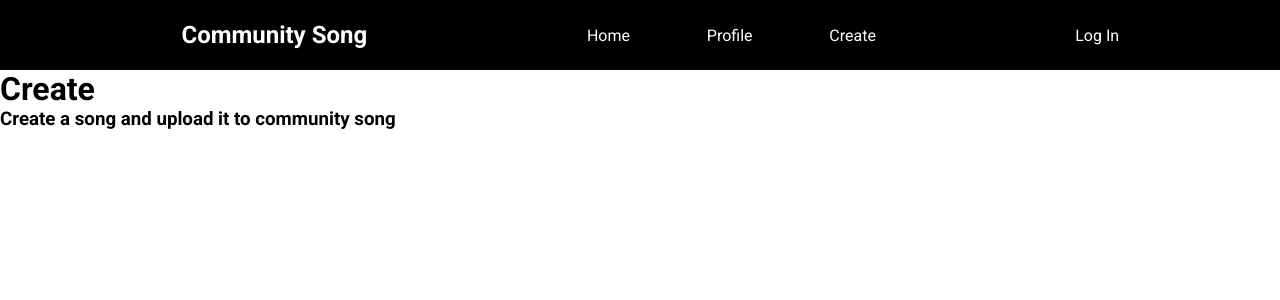
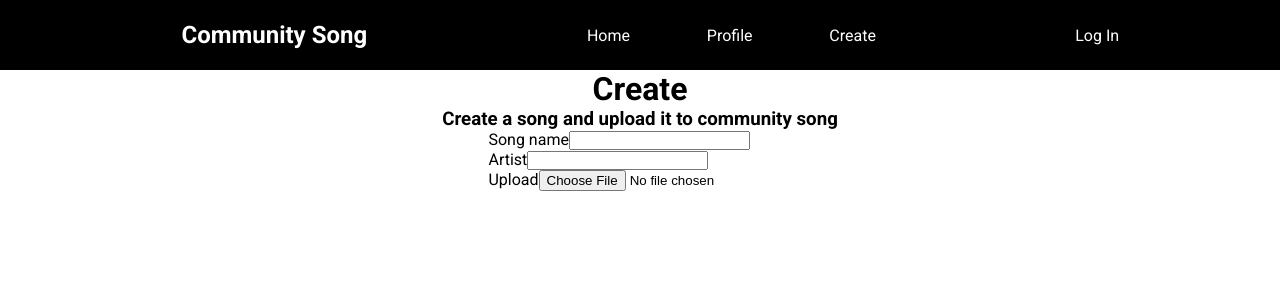
Before and after one commit to scholtz-gnome/community-song, a React (Create React App) app: page /create in a window 1280 px wide. Shown: the top 300 px of the page. Built offline with nearby package versions, Linux system fonts and the light colour scheme; no server answers.

Commit message:
started working on form to upload a song

```diff
--- /dev/null
+++ b/src/components/Create.css
@@ -0,0 +1,5 @@
+.create {
+  display: flex;
+  flex-direction: column;
+  align-items: center;
+}
--- a/src/components/Create.tsx
+++ b/src/components/Create.tsx
@@ -1,10 +1,25 @@
+import "./Create.css";
 export interface CreateProps {}
 
 const Create: React.FC<CreateProps> = () => {
   return (
-    <div>
+    <div className="create">
       <h1>Create</h1>
       <h3>Create a song and upload it to community song</h3>
+      <form>
+        <div>
+          <label>Song name</label>
+          <input type="text" required />
+        </div>
+        <div>
+          <label>Artist</label>
+          <input type="text" required />
+        </div>
+        <div>
+          <label>Upload</label>
+          <input type="file" required />
+        </div>
+      </form>
     </div>
   );
 };
```
